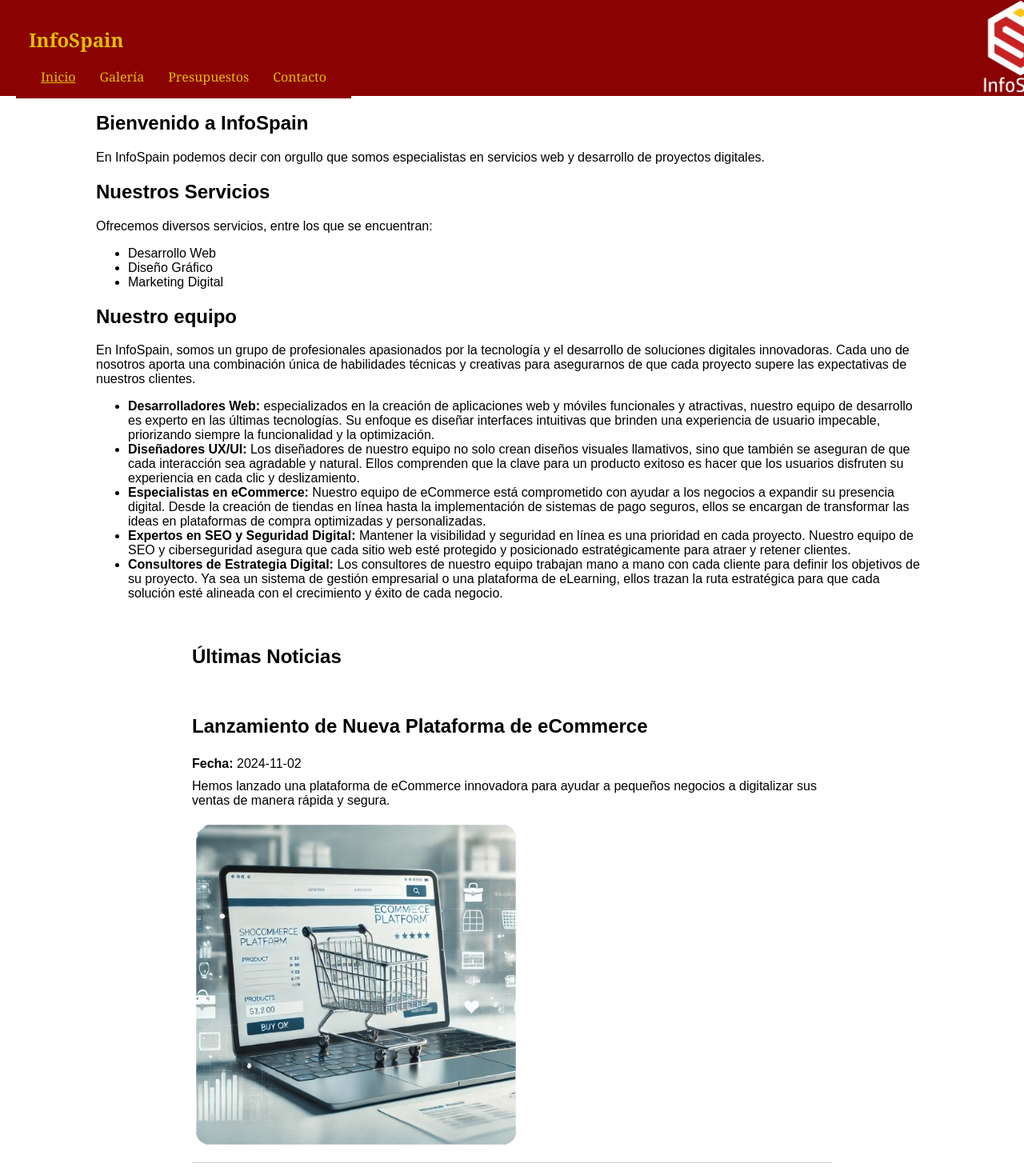
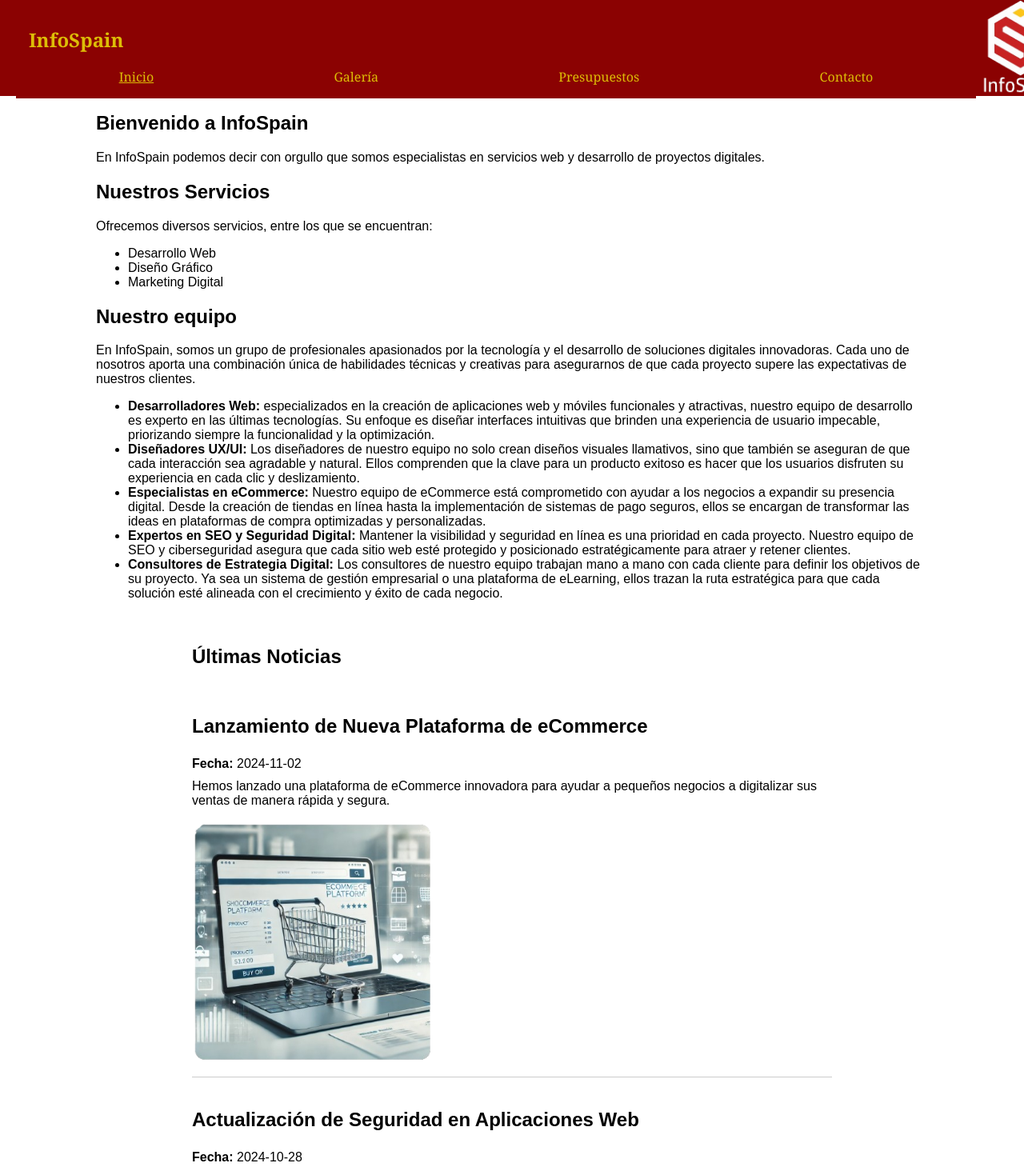
Before and after one commit to OliverGC71/Trabajo_final_js, a plain HTML site: page index.html in a window 1280 px wide. Shown: the top 1459 px of the page at 80% size. Drawn offline with Linux system fonts and the light colour scheme.

Commit message:
correcciones
Aplicadas las correcciones del campus

```diff
--- a/css/styles.css
+++ b/css/styles.css
@@ -25,6 +25,7 @@ header nav {
     background: #8b0202;
     color: #ddbd07;
     padding: 1em;
+    width: 100%;
 }
 
 header nav ul {
@@ -32,6 +33,8 @@ header nav ul {
     margin: 0;
     padding: 0;
     display: flex;
+    justify-content: space-around;
+    width: 100%;
 }
 
 header nav ul li {
--- a/js/script.js
+++ b/js/script.js
@@ -18,7 +18,7 @@ document.addEventListener("DOMContentLoaded", function() {
                         <h3>${noticia.titulo}</h3>
                         <p><strong>Fecha:</strong> ${noticia.fecha}</p>
                         <p>${noticia.contenido}</p>
-                        ${noticia.imagen ? `<img src="${noticia.imagen}" alt="${noticia.titulo}">` : ""}
+                        ${noticia.imagen ? `<img src="${noticia.imagen}" alt="${noticia.titulo}" width="300" height="200">` : ""}
                     `;
                     contenedorNoticias.appendChild(noticiaElemento);
                 });
@@ -183,3 +183,7 @@ document.addEventListener("DOMContentLoaded", function() {
         }
     }
 });
+
+$(document).ready(function () {
+    $('[data-toggle="lightbox"]').ekkoLightbox();
+});
```
Also changed, not shown: views/galería.html (+2 -1 lines).
